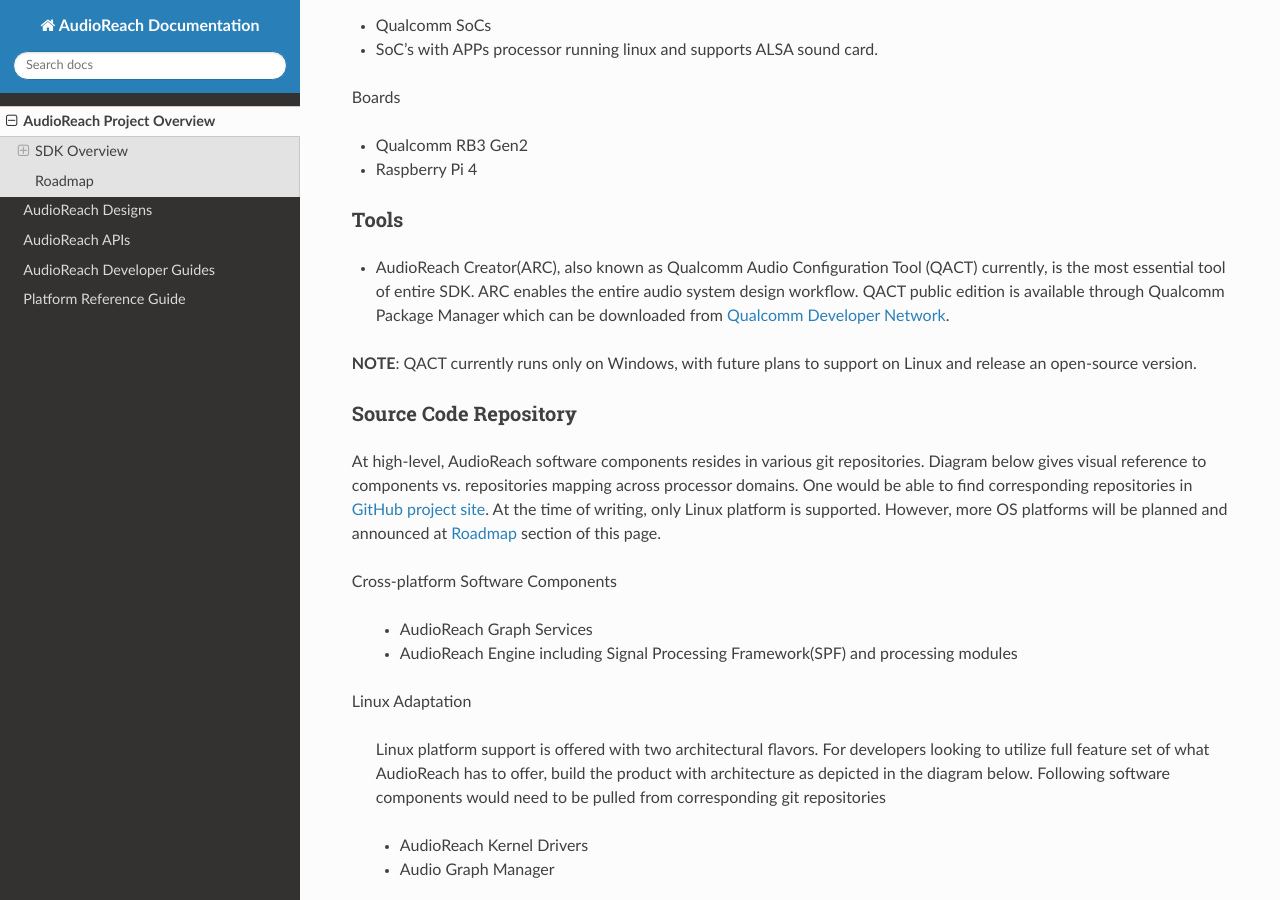
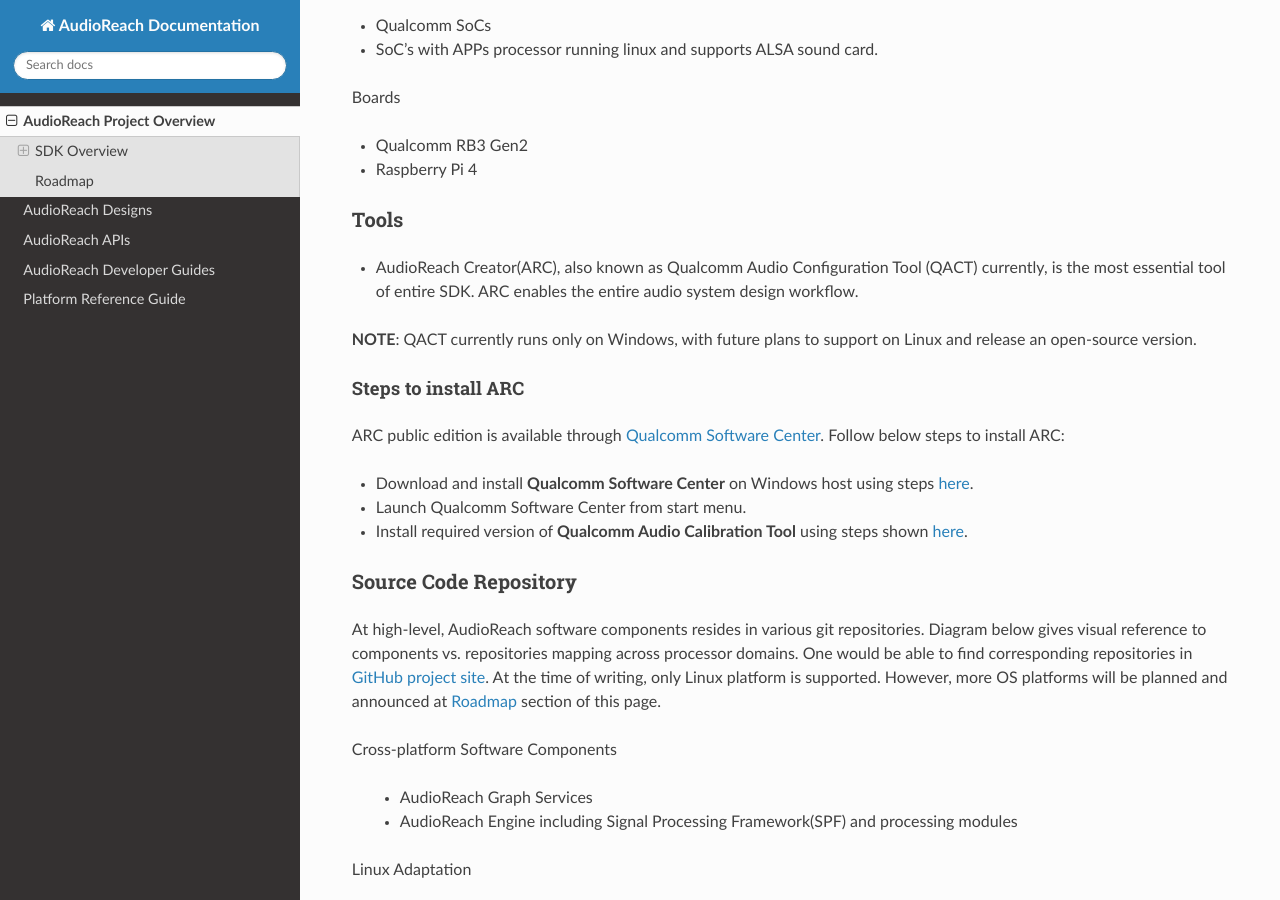
Before and after one commit to quic-aditrath/audioreach-doc, a Sphinx documentation site: the page built from source/sdk_overview.rst, in a window 1280 px wide and 900 px high, scrolled down 1840 px. Built offline with Sphinx 7.4.7 and the Read the Docs theme 3.1.0, drawn with Linux system fonts in a browser that asks for light colours.

Commit message:
audioreach-doc: Update steps to install AudioReach Creator (ARC)
Signed-off-by: Aditya Rathi <quic_aditrath@quicinc.com>

```diff
--- a/source/sdk_overview.rst
+++ b/source/sdk_overview.rst
@@ -53,9 +53,19 @@
 Tools
 +++++++++++++++++
 
-- AudioReach Creator(ARC), also known as Qualcomm Audio Configuration Tool (QACT) currently, is the most essential tool of entire SDK. ARC enables the entire audio system design workflow. QACT public edition is available through Qualcomm Package Manager which can be downloaded from `Qualcomm Developer Network <https://developer.qualcomm.com/downloads/qualcomm-package-manager-windows-v10>`_.
+- AudioReach Creator(ARC), also known as Qualcomm Audio Configuration Tool (QACT) currently, is the most essential tool of entire SDK. ARC enables the entire audio system design workflow.
 
 **NOTE**: QACT currently runs only on Windows, with future plans to support on Linux and release an open-source version.
+
+.. _steps_to_install_arc:
+Steps to install ARC
+^^^^^^^^^^^^^^^^^^^^
+
+ARC public edition is available through `Qualcomm Software Center <https://softwarecenter.qualcomm.com/#/>`_. Follow below steps to install ARC:
+
+* Download and install **Qualcomm Software Center** on Windows host using steps `here <https://docs.qualcomm.com/bundle/publicresource/topics/80-72780-2/install_qsc.html#download-and-install-qsc-on-windows>`_.
+* Launch Qualcomm Software Center from start menu.
+* Install required version of **Qualcomm Audio Calibration Tool** using steps shown `here <https://docs.qualcomm.com/bundle/publicresource/topics/80-72780-2/tools_and_sdks.html>`_.
 
 Source Code Repository
 ++++++++++++++++++++++++++++
```
